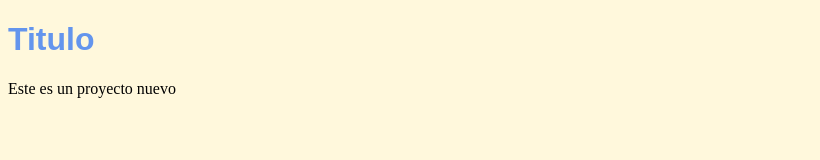
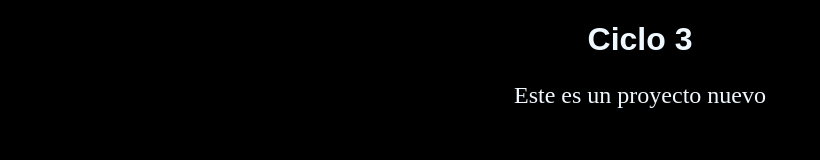
Before and after one commit to sarhasan2/prueba2022, a plain HTML site: page index.html in a window 1280 px wide. Shown: the whole page, without its empty margins (0-820 px from the left). Drawn offline with Linux system fonts and the light colour scheme.

Commit message:
Se modifico el color de fondo y el color del texto

```diff
--- a/index.html
+++ b/index.html
@@ -8,7 +8,7 @@
     <title>Proyecto</title>
 </head>
 <body>
-    <h1>Titulo</h1>
+    <h1>Ciclo 3</h1>
     <p>Este es un proyecto nuevo</p>
 
 </body>
--- a/styles.css
+++ b/styles.css
@@ -1,10 +1,16 @@
 body{
 
-    background-color: cornsilk;
+    background-color: black;
 }
 
 h1{
 
-    font-family: fantasy;
-    color: cornflowerblue;
+    font-family: Arial, Helvetica, sans-serif;
+    color:aliceblue;
+    text-align: center;
 }
+p{
+    text-align: center;
+    font-size: x-large;
+    color: aliceblue;
+}
```
